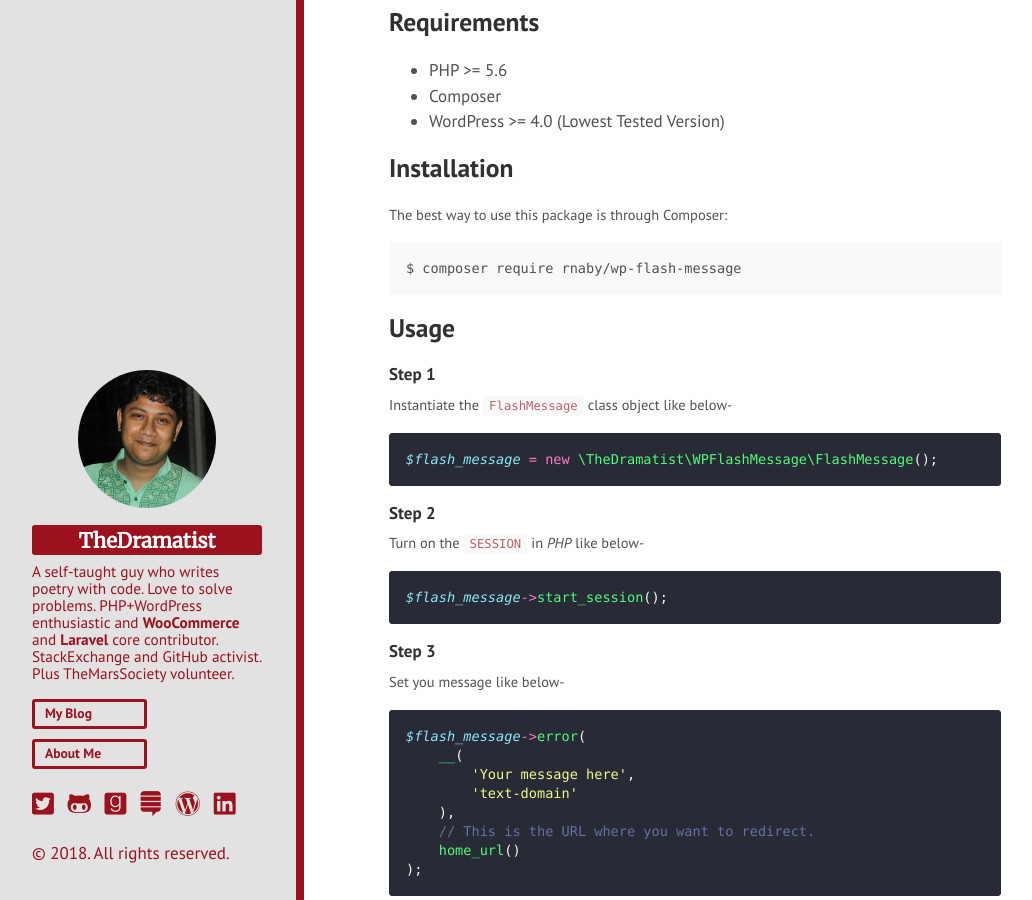
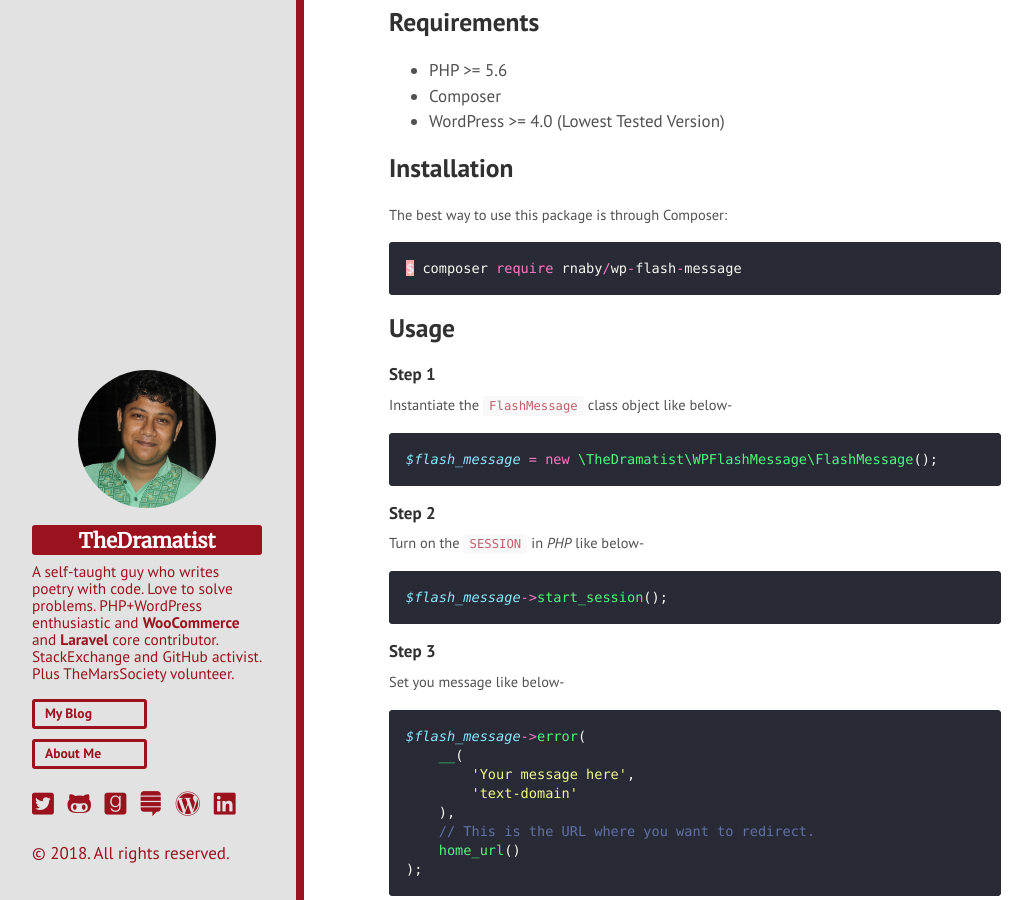
Before and after one commit to khanrn/codemascot.github.io, a Jekyll site: the page built from _posts/2017-12-15-easy-flash-messaging-in-wordpress.md, in a window 1280 px wide and 900 px high, scrolled down 508 px. Shown: the whole window, without its empty margins (2-1034 px from the left). Built offline with Jekyll 4.4.1, drawn with Linux system fonts in a browser that asks for light colours; nearby versions of some CDN libraries; some web fonts are replaced; comment, search, counter and statistics services are not loaded.

Commit message:
Little Sytax Hilighting Fix

````diff
--- a/_posts/2017-12-15-easy-flash-messaging-in-wordpress.md
+++ b/_posts/2017-12-15-easy-flash-messaging-in-wordpress.md
@@ -16,13 +16,10 @@ However, for my personal usages I’ve built a Composer package to handle flash
 - WordPress >= 4.0 (Lowest Tested Version)
 
 ## Installation
-
 The best way to use this package is through Composer:
-
-```BASH
+```php
 $ composer require rnaby/wp-flash-message
 ```
-
 ## Usage
 #### Step 1
 Instantiate the `FlashMessage` class object like below-
````
